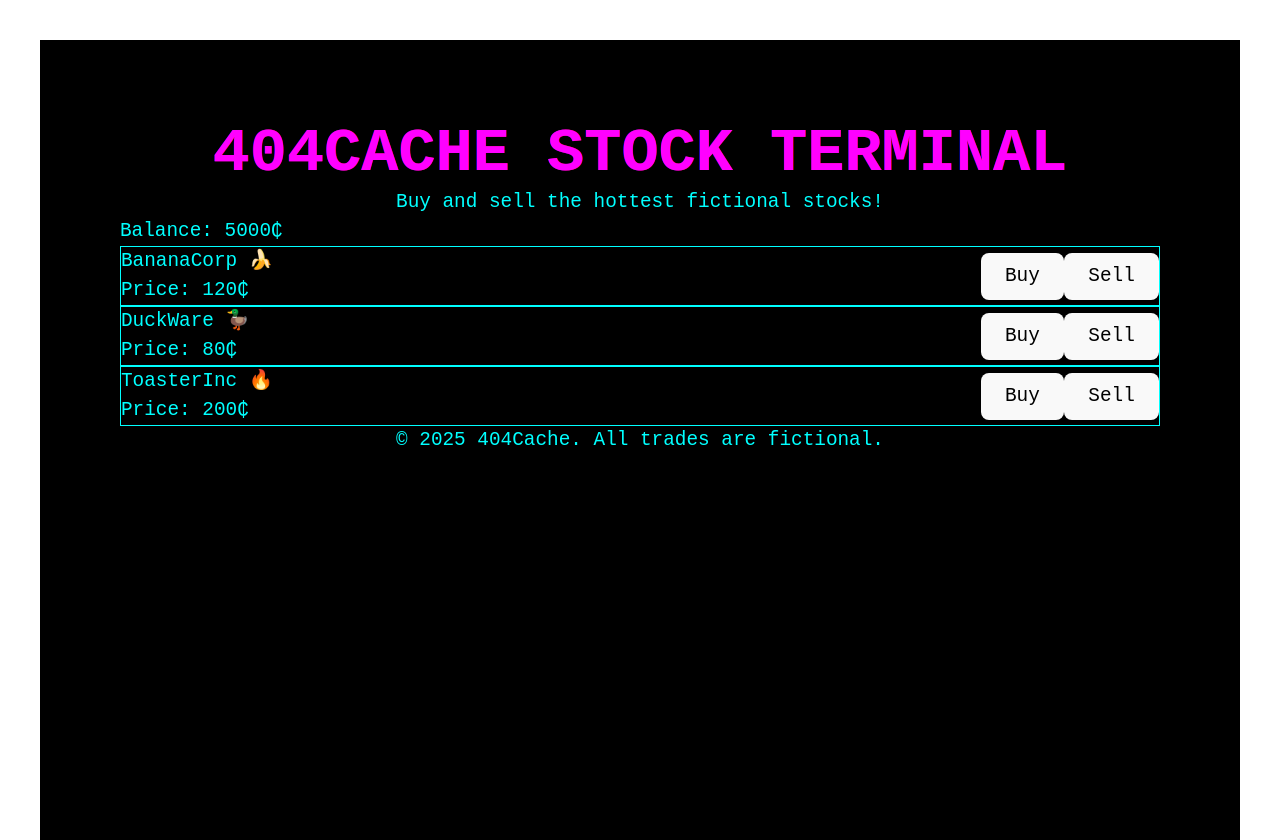
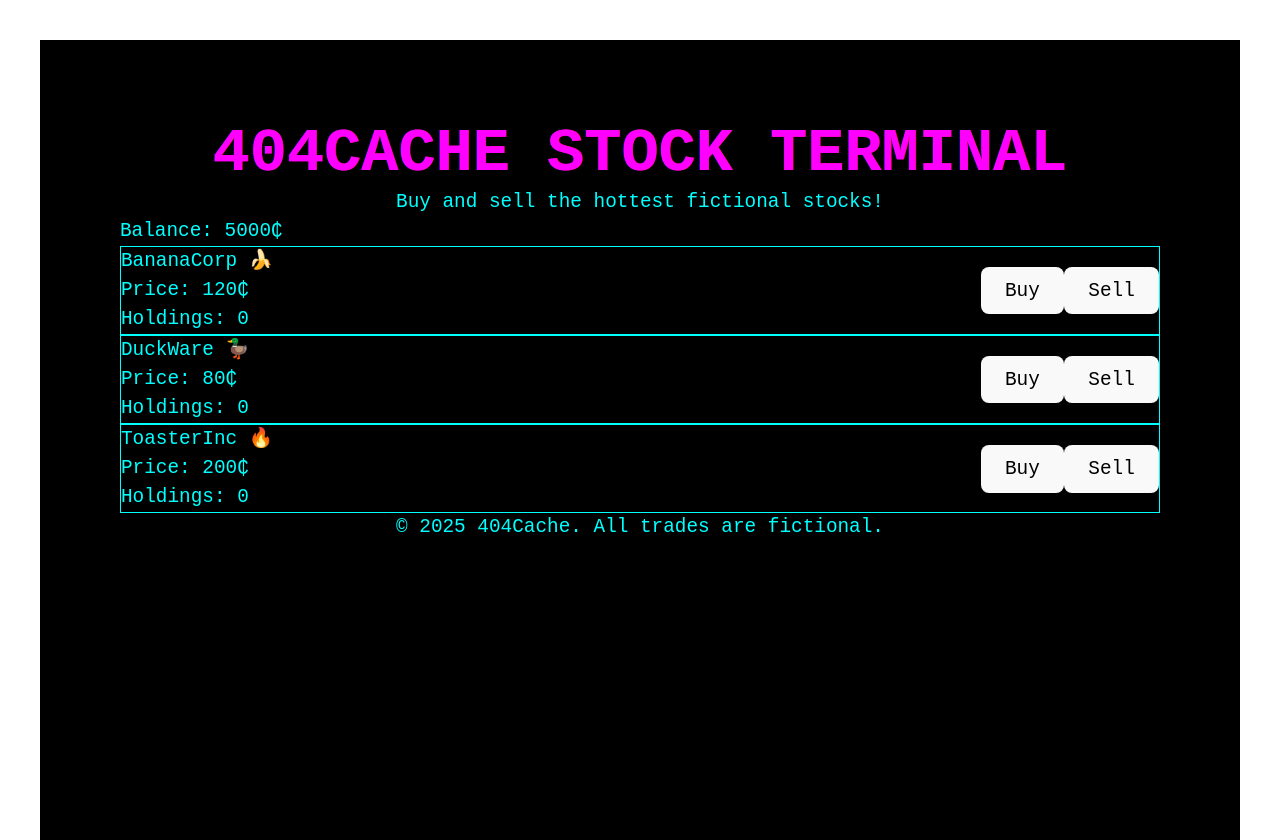
Before and after one commit to uxillary/404cache, a React (Vite) app: page / in a window 1280 px wide. Built offline with nearby package versions, Linux system fonts and the light colour scheme.

Commit message:
Add portfolio tracking

```diff
--- a/src/App.jsx
+++ b/src/App.jsx
@@ -12,17 +12,32 @@ function App() {
     { name: 'DuckWare 🦆', price: 80 },
     { name: 'ToasterInc 🔥', price: 200 },
   ]);
+  const [portfolio, setPortfolio] = useState({
+    'BananaCorp 🍌': 0,
+    'DuckWare 🦆': 0,
+    'ToasterInc 🔥': 0,
+  });
 
   const handleBuy = (stockName) => {
     const stock = stocks.find((s) => s.name === stockName);
     if (balance >= stock.price) {
       setBalance(balance - stock.price);
+      setPortfolio((prev) => ({
+        ...prev,
+        [stockName]: prev[stockName] + 1,
+      }));
     }
   };
 
   const handleSell = (stockName) => {
     const stock = stocks.find((s) => s.name === stockName);
-    setBalance(balance + stock.price);
+    if (portfolio[stockName] > 0) {
+      setBalance(balance + stock.price);
+      setPortfolio((prev) => ({
+        ...prev,
+        [stockName]: prev[stockName] - 1,
+      }));
+    }
   };
 
   return (
@@ -30,7 +45,12 @@ function App() {
       <div className="w-full max-w-3xl">
         <Header />
         <BalanceDisplay balance={balance} />
-        <StockList stocks={stocks} onBuy={handleBuy} onSell={handleSell} />
+        <StockList
+          stocks={stocks}
+          onBuy={handleBuy}
+          onSell={handleSell}
+          portfolio={portfolio}
+        />
         <Footer />
       </div>
     </div>
--- a/src/components/StockCard.jsx
+++ b/src/components/StockCard.jsx
@@ -1,9 +1,10 @@
-function StockCard({ stock, onBuy, onSell }) {
+function StockCard({ stock, onBuy, onSell, holdings }) {
   return (
     <div className="bg-black border border-green-500 p-4 mb-4 flex justify-between items-center font-mono">
       <div>
         <div className="text-green-300 text-lg">{stock.name}</div>
         <div className="text-blue-300">Price: {stock.price}₵</div>
+        <div className="text-yellow-300">Holdings: {holdings}</div>
       </div>
       <div className="flex gap-2">
         <button onClick={() => onBuy(stock.name)} className="bg-green-700 hover:bg-green-900 text-white px-3 py-1 rounded">
--- a/src/components/StockList.jsx
+++ b/src/components/StockList.jsx
@@ -1,10 +1,16 @@
 import StockCard from './StockCard';
 
-function StockList({ stocks, onBuy, onSell }) {
+function StockList({ stocks, onBuy, onSell, portfolio }) {
   return (
     <div>
       {stocks.map((stock) => (
-        <StockCard key={stock.name} stock={stock} onBuy={onBuy} onSell={onSell} />
+        <StockCard
+          key={stock.name}
+          stock={stock}
+          holdings={portfolio[stock.name] || 0}
+          onBuy={onBuy}
+          onSell={onSell}
+        />
       ))}
     </div>
   );
```
Also changed, not shown: 1 other file (tests, documents, lock files or other folders).
